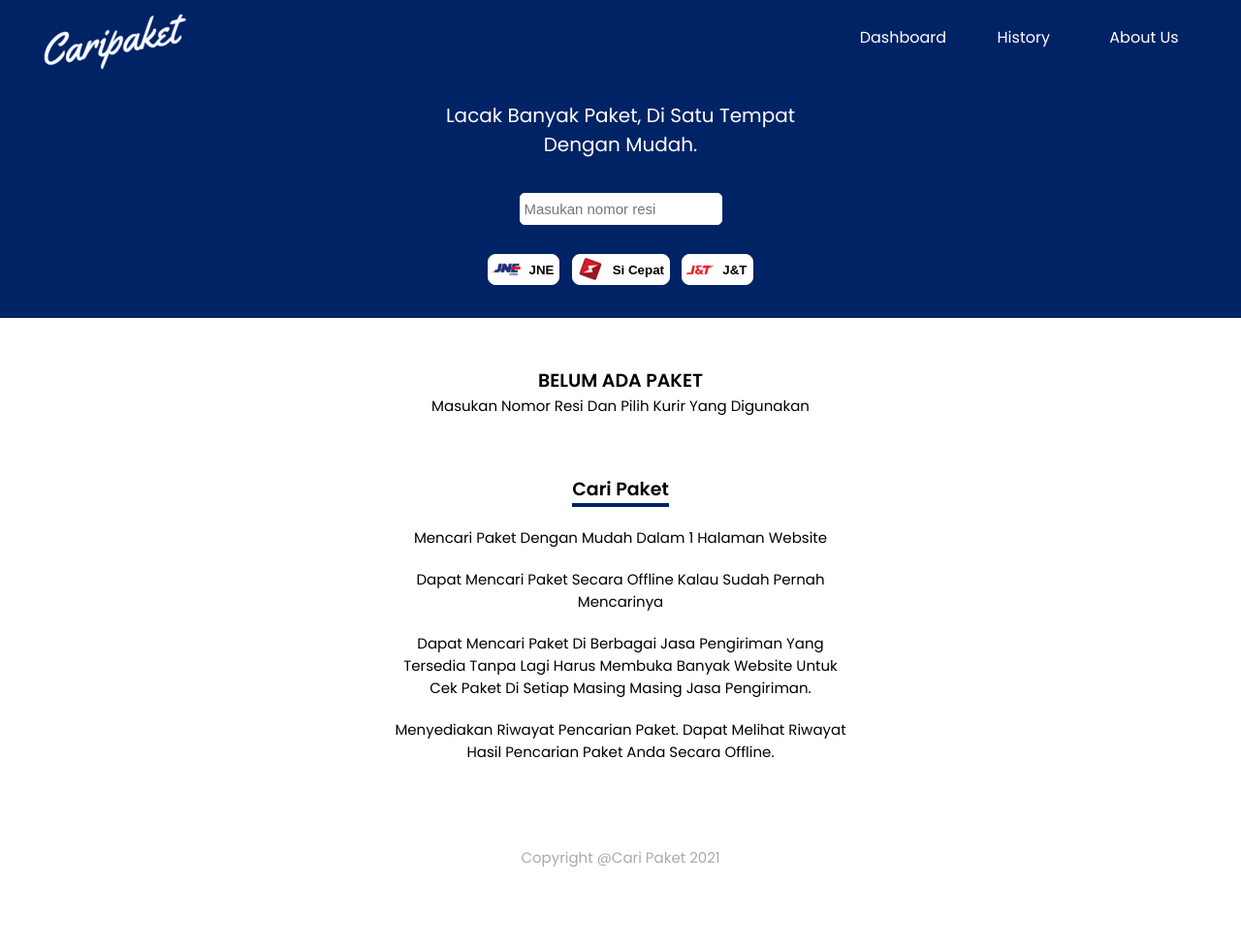
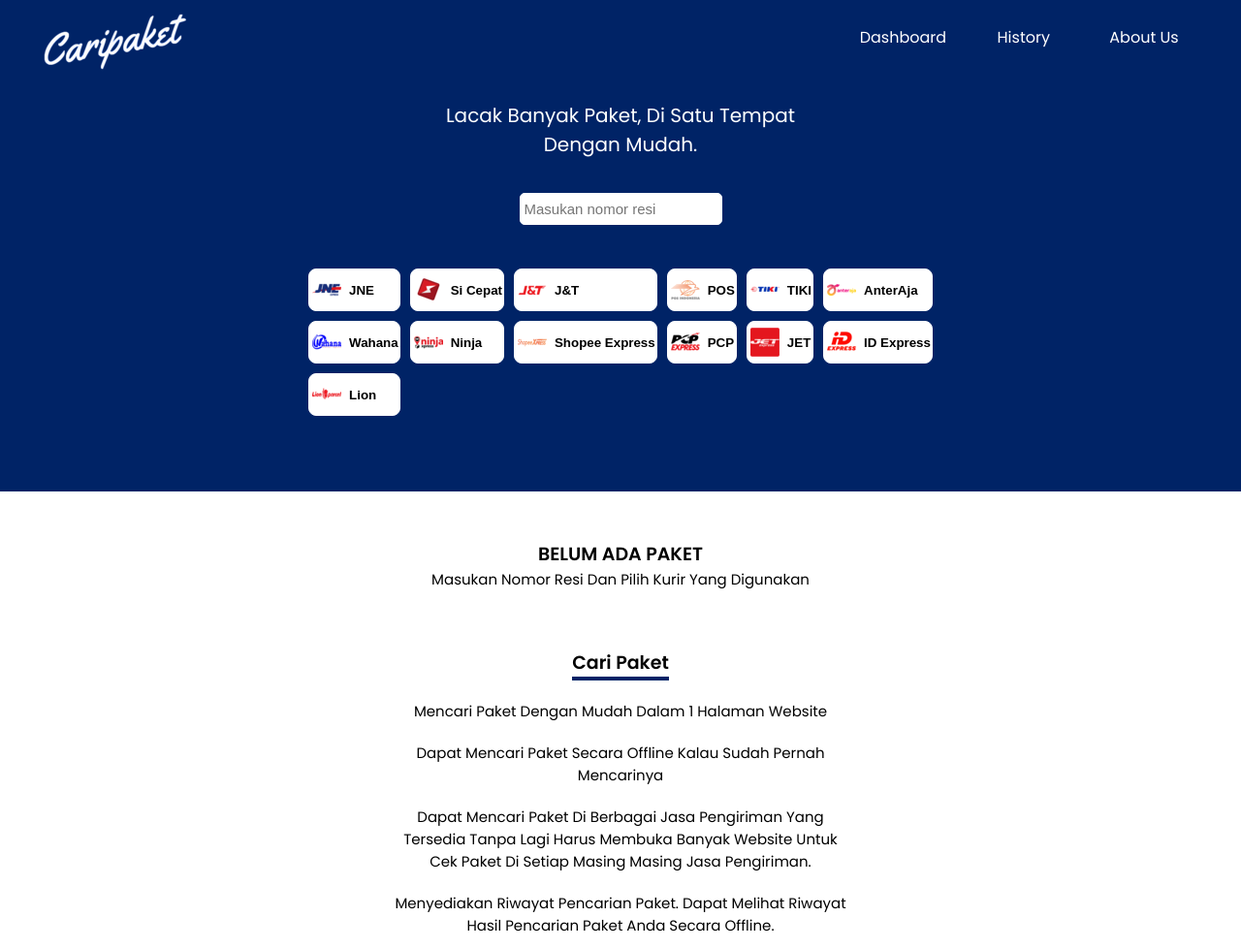
Before and after one commit to rizatsk/cari-paket, a website built with webpack: page src/templates/index.html in a window 1280 px wide. Shown: the top 979 px of the page at 97% size. Before the commit the page ends 912 px from the top, so only its background shows below. Built offline with nearby package versions, Linux system fonts and the light colour scheme; files whose address does not match are found by name; what serviceworker-webpack-plugin would draw is missing.

Commit message:
menambahkan 10 jasa pengiriman

```diff
--- a/src/scripts/globals/config.js
+++ b/src/scripts/globals/config.js
@@ -1,5 +1,5 @@
 const CONFIG = {
-  KEY: '9b19b2f8d8700704ef70701fc08d02780136c4f6b5ded8cd25081d27d05130b5',
+  KEY: 'f90e61d915d316aa4b4321c8ccf3d2a516c8e0b63caa3651e3af8dae84b24e84',
   BASE_URL: 'https://api.binderbyte.com/v1/track',
   CACHE_NAME: 'CariPaket-V1',
 };
--- a/src/scripts/views/pages/dashboard.js
+++ b/src/scripts/views/pages/dashboard.js
@@ -28,6 +28,8 @@
           return false;
         }
 
+        contentTrackResult.scrollIntoView(); // untuk focus ketika data resi dicari
+
         contentTrackResult.innerHTML = '';
         contentTrackResult.innerHTML += pending();
 
--- a/src/scripts/views/templates/template-creator.js
+++ b/src/scripts/views/templates/template-creator.js
@@ -7,22 +7,85 @@
                 <p>lacak banyak paket, di satu tempat dengan mudah.</p>
             </div>
             <div class="col-formInputResi">
-                <input type="text" id="receiptNumberResi" placeholder="Masukan nomor resi">
+                <input type="search" id="receiptNumberResi" placeholder="Masukan nomor resi">
             </div>
             <div class="col-buttonDeliveryService">
                 <button id="jne" class="button-courier">
                     <div class="button__deliveryService">
-                        <img src="logo-kurir/jne-small.png" alt="Logo button jne"> JNE
+                        <img src="logo-kurir/jne-small.png" alt="Logo button jne">
+                        <span>JNE</span>
                     </div>
                 </button>
                 <button id="sicepat" class="button-courier">
                     <div class="button__deliveryService">
-                        <img src="logo-kurir/sicepat-small.png" alt="Logo button si cepat"> Si Cepat
+                        <img src="logo-kurir/sicepat-small.png" alt="Logo button si cepat">
+                        <span>Si Cepat</span>
                     </div>
                 </button>
                 <button id="jnt" class="button-courier">
                     <div class="button__deliveryService">
-                        <img src="logo-kurir/jnt-small.png" alt="Logo button jnt"> J&T
+                        <img src="logo-kurir/jnt-small.png" alt="Logo button jnt">
+                        <span>J&T</span>
+                    </div>
+                </button>
+                <button id="pos" class="button-courier">
+                    <div class="button__deliveryService">
+                        <img src="logo-kurir/pos-indonesia-small.png" alt="Logo button pos">
+                        <span>POS</span>
+                    </div>
+                </button>
+                <button id="tiki" class="button-courier">
+                    <div class="button__deliveryService">
+                        <img src="logo-kurir/tiki-small.png" alt="Logo button tiki">
+                        <span>TIKI</span>
+                    </div>
+                </button>
+                <button id="anteraja" class="button-courier">
+                    <div class="button__deliveryService">
+                        <img src="logo-kurir/anteraja-small.png" alt="Logo button AnterAja">
+                        <span>AnterAja</span>
+                    </div>
+                </button>
+                <button id="wahana" class="button-courier">
+                    <div class="button__deliveryService">
+                        <img src="logo-kurir/wahana-small.png" alt="Logo button wahana">
+                        <span>Wahana</span>
+                    </div>
+                </button>
+                <button id="ninja" class="button-courier">
+                    <div class="button__deliveryService">
+                        <img src="logo-kurir/ninja-small.png" alt="Logo button ninja">
+                        <span>Ninja</span>
+                    </div>
+                </button>
+                <button id="spx" class="button-courier">
+                    <div class="button__deliveryService">
+                        <img src="logo-kurir/shopee-small.png" alt="Logo button Shopee Express">
+                        <span>Shopee Express</span>
+                    </div>
+                </button>
+                <button id="pcp" class="button-courier">
+                    <div class="button__deliveryService">
+                        <img src="logo-kurir/pcp-small.png" alt="Logo button pcp">
+                        <span>PCP</span>
+                    </div>
+                </button>
+                <button id="jet" class="button-courier">
+                    <div class="button__deliveryService">
+                        <img src="logo-kurir/jet-small.png" alt="Logo button jet">
+                        <span>JET</span>
+                    </div>
+                </button>
+                <button id="ide" class="button-courier">
+                    <div class="button__deliveryService">
+                        <img src="logo-kurir/id-express-small.png" alt="Logo button ID Express">
+                        <span>ID Express</span>
+                    </div>
+                </button>
+                <button id="lion" class="button-courier">
+                    <div class="button__deliveryService">
+                        <img src="logo-kurir/lion-small.png" alt="Logo button lion">
+                        <span>Lion</span>
                     </div>
                 </button>
             </div>
--- a/src/styles/responsive.css
+++ b/src/styles/responsive.css
@@ -46,6 +46,10 @@
     .col-contentInputResi p{
       font-size: 20px;
       width: 370px;
+    }
+
+    .col-buttonDeliveryService{
+      grid-template-columns: repeat(4, auto);
     }
 
    /* Receipt Search Result */
@@ -156,6 +160,12 @@
     margin: 60px 30%;
   }
 
+  .col-buttonDeliveryService{
+    grid-template-columns: repeat(6, auto);
+    margin-bottom: 50px;
+    margin-top: 20px;
+  }
+
   footer p{
    font-size: 15px;
   }
--- a/src/styles/style.css
+++ b/src/styles/style.css
@@ -21,7 +21,6 @@
     position: sticky;
     top: 0;
     z-index: 99;
-    /* box-shadow: 0 2px 4px 0 rgba(0, 0, 0, 0.2); */
   }
 
   .app-bar__container{
@@ -63,7 +62,6 @@
     top: 70px;
     left: -110%;
     width: 96%;
-    height: 270px;
     transition: all 0.3s;
     padding: 8px;
     background-color: #002366;
@@ -77,7 +75,7 @@
 
   .app-bar .app-bar__container .app-bar__navigation ul{
     margin-top: 20px;
-    padding-bottom: 30px;
+    padding-bottom: 10px;
     border-radius: 10px;
     border-bottom: 4px solid white;
   }
@@ -87,7 +85,7 @@
     text-decoration: none;
     color: white;
     padding: 10px 0px;
-    margin-bottom: 20px;
+    margin-bottom: 10px;
     width: fit-content;
   }
 
@@ -107,7 +105,7 @@
 
 .mainContent__inputResi__container .row__inputResi{
   display: grid;
-  margin: 20px 0;
+  margin: 20px 10px;
   text-align: center;
 }
 
@@ -135,14 +133,21 @@
   margin-bottom: 10px;
 }
 
+.col-buttonDeliveryService{
+  display: grid;
+  grid-template-columns: repeat(3, auto);
+  justify-content: center;
+  gap: 10px;
+}
+
 .col-buttonDeliveryService button{
-  margin: 5px 4px;
   background-color: white;
+  padding: 6px 1px 6px 0;
+  box-sizing: border-box;
   color: black;
   border-radius: 8px;
   border: 1px solid white;
   font-weight: bolder;
-  padding-right: 5px;
   cursor: pointer;
 }
 
```
Also changed, not shown: src/public/logo-kurir/anteraja-small.png (added), src/public/logo-kurir/id-express-small.png (added), src/public/logo-kurir/jet-small.png (added), src/public/logo-kurir/lion-small.png (added), src/public/logo-kurir/ninja-small.png (added), src/public/logo-kurir/pcp-small.png (added), src/public/logo-kurir/pos-indonesia-small.png (added), src/public/logo-kurir/shopee-small.png (added), src/public/logo-kurir/tiki-small.png (added), src/public/logo-kurir/wahana-small.png (added).
